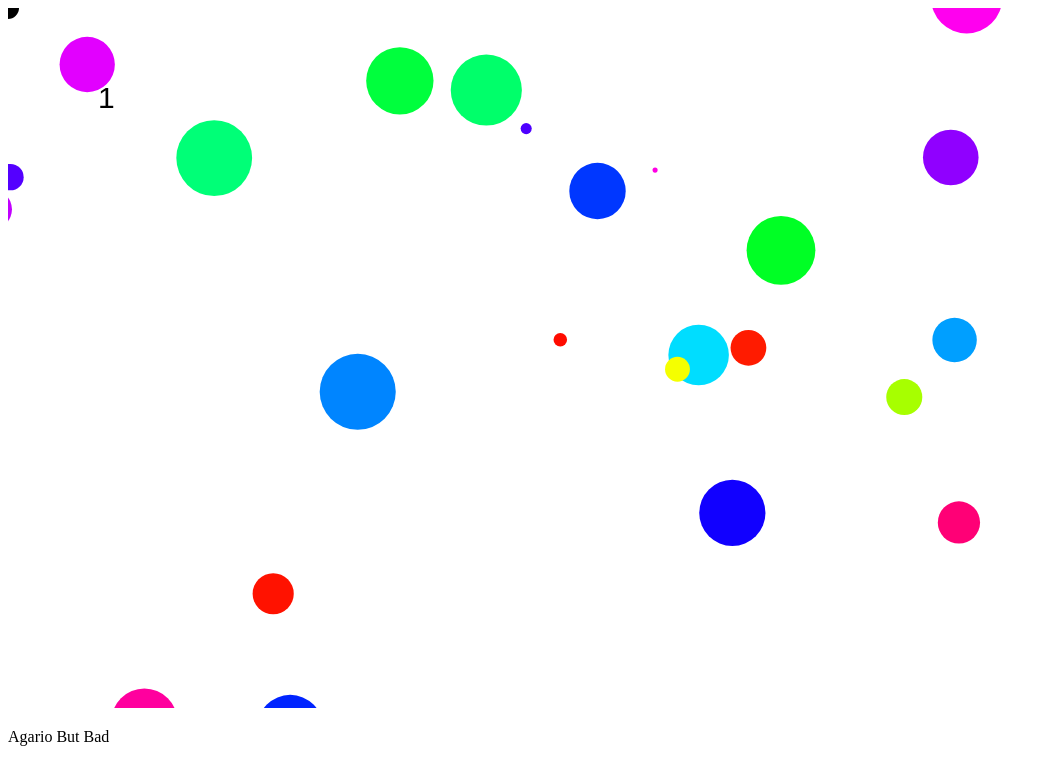
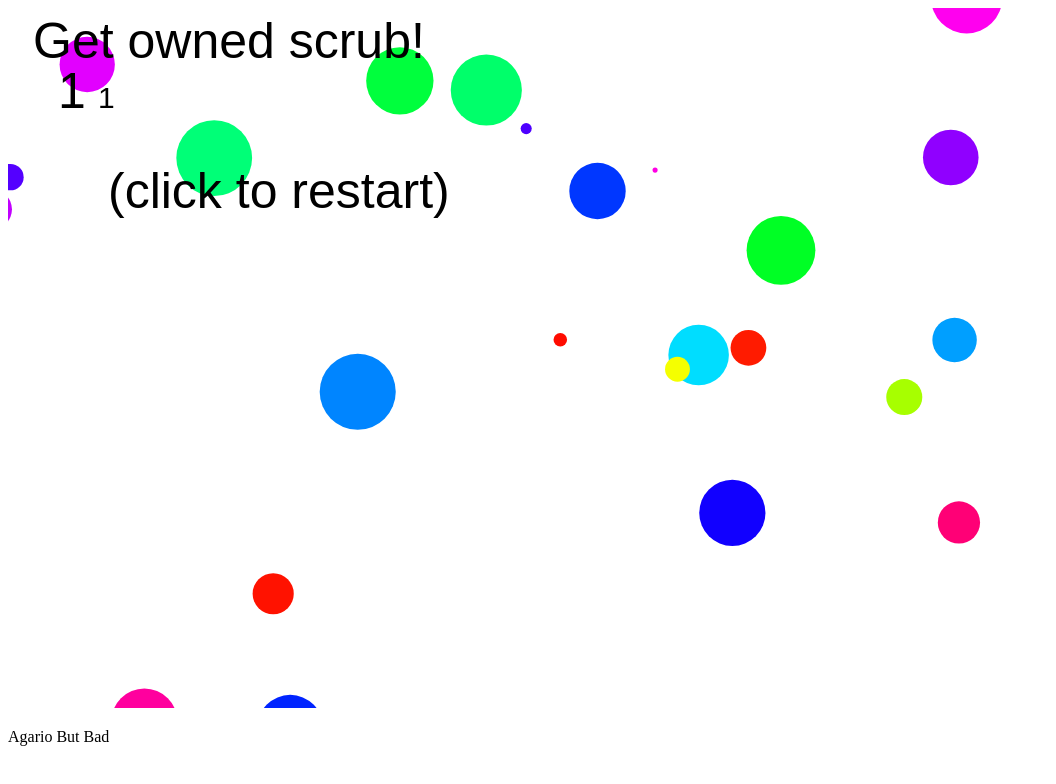
Before and after one commit to ConnorLacassagne/ConnorLacassagne.github.io, a plain HTML site: page circularity copy.html in a window 1280 px wide. Shown: the whole page, without its empty margins (0-1056 px from the left). Drawn offline with Linux system fonts and the light colour scheme.

Commit message:
updated game over screen

```diff
--- a/circularity copy.html
+++ b/circularity copy.html
@@ -23,7 +23,8 @@
   var mousex = 0
   var mousey = 0
   var mouseradius = 10
-  var score=0
+  var score = 0
+  alive = true
   document.addEventListener("mousemove", mouse)
 
   for (i = 0; i < 1000; i = i + 1) {
@@ -78,10 +79,10 @@
         ctx.fillRect(mousex, mousey, 20, 20)
 
         if (mouseradius < radius[i]) {  //Die
-            alert("Game Over");
-            window.location.reload();
+          alive = false
+        }
 
-        }
+
 
         if (mouseradius > radius[i]) {  //Get Bigger
           mouseradius = mouseradius + 1
@@ -91,14 +92,22 @@
           speedx.splice(i, 1)
           speedy.splice(i, 1)
           color.splice(i, 1)
-          score=score+1
+          score = score + 1
         }
       }
     }
-    ctx.fillStyle="black"
+    ctx.fillStyle = "black"
     ctx.font = "30px Arial"
-    ctx.fillText(score,90,100)
+    ctx.fillText(score, 90, 100)
+    if (alive === false) {
+      ctx.fillStyle = "black"
+      ctx.font = "50px Arial"
+      mouseradius=0
+      ctx.fillText("Get owned scrub!", 25, 50)
+      ctx.fillText(score, 50, 100)
+      ctx.fillText("(click to restart)",100 , 200)
 
+    }
 
 
   }
```
